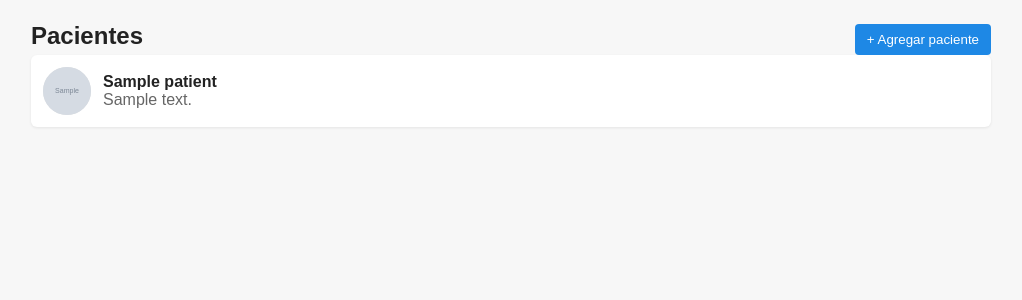
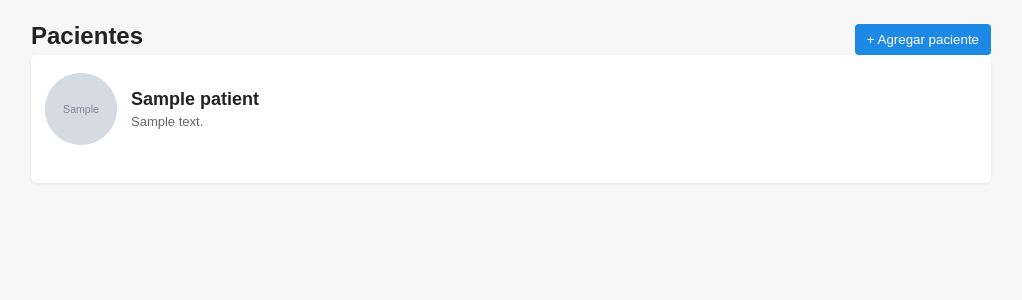
Before and after one commit to A01799782/healthline-mvp, a Flask app: page / in a window 1280 px wide. Shown: the part 42-342 px from the top of the page, without its empty margins (129-1151 px from the left). Run offline with Flask 3, Linux system fonts and the light colour scheme; tables that the repository leaves empty hold one stand-in row (values such as "Sample post"); grey boxes marked "Sample" are stand-in pictures.

Commit message:
mejor UI

```diff
--- a/templates/patient_list.html
+++ b/templates/patient_list.html
@@ -10,20 +10,22 @@
         <div class="card" style="background:#e8f5e9;color:#2e7d32;">{{ msg }}</div>
         {% endif %}
         {% for p in patients %}
-        <a href="{{ url_for('patient_detail', patient_id=p.id) }}" style="text-decoration:none; color:inherit;">
-            <div class="card" style="cursor:pointer; display:flex; gap:12px; align-items:center;">
-                <div style="width:48px; height:48px; border-radius:50%; background:#e0e0e0; overflow:hidden; flex-shrink:0; display:flex; align-items:center; justify-content:center;">
+        <a href="{{ url_for('patient_detail', patient_id=p.id) }}" class="patient-card-link">
+            <div class="card patient-card">
+                <div class="patient-card-body">
+                    <div class="patient-avatar">
                         {% if p.photo_path %}
-                    <img src="{{ url_for('static', filename=p.photo_path) }}" alt="avatar" style="width:100%; height:100%; object-fit:cover;">
+                        <img src="{{ url_for('static', filename=p.photo_path) }}" alt="avatar">
                         {% endif %}
                     </div>
-                <div style="flex:1;">
+                    <div class="patient-info">
                         <div style="display:flex;align-items:center;gap:6px;">
-                        <strong>{{ p.name }}</strong>
+                            <div class="patient-name">{{ p.name }}</div>
                             {% set falls = fall_counts.get(p.id, 0) %}
                             {% if falls == 1 %} 🟡{% elif falls == 2 %} 🔴{% elif falls >=3 %} ⚫{% endif %}
                         </div>
-                    {% if p.notes %}<div class="muted">{{ p.notes }}</div>{% endif %}
+                        {% if p.notes %}<div class="muted patient-notes">{{ p.notes }}</div>{% endif %}
+                    </div>
                 </div>
             </div>
         </a>
@@ -98,4 +100,15 @@
     }
 })();
 </script>
+<style>
+.patient-card-link { text-decoration: none; color: inherit; }
+.patient-card { cursor: pointer; padding: 14px; min-height: 100px; transition: box-shadow 0.15s ease, transform 0.1s ease; }
+.patient-card:hover { box-shadow: 0 2px 8px rgba(0,0,0,0.12); }
+.patient-card-body { display: flex; gap: 14px; align-items: center; padding-top: 4px; padding-bottom: 4px; }
+.patient-avatar { width: 72px; height: 72px; border-radius: 50%; background: #e0e0e0; overflow: hidden; flex-shrink: 0; display: flex; align-items: center; justify-content: center; }
+.patient-avatar img { width: 100%; height: 100%; object-fit: cover; }
+.patient-info { flex: 1; display: flex; flex-direction: column; gap: 4px; }
+.patient-name { font-size: 18px; font-weight: 700; }
+.patient-notes { font-size: 13px; }
+</style>
 {% endblock %}
```
Also changed, not shown: static/uploads/patients/3d96404502eb405482d1c65b4566cb89.jpg (added), static/uploads/patients/484c467af8ea4487ae5554189cd4207b.jpg (added), static/uploads/patients/889a8b0fbec04f8fba789fefab96410b.jpg (added), static/uploads/patients/c51c4808682e49db8766f729fa8bdf9c.jpg (added), static/uploads/patients/d30eeea6de5f4b2ea36cd147a79b6f4f.jpg (added), static/uploads/patients/ec8ea110d8a54791a2e2cd211105cca4.jpg (added). Lines whose indentation alone changed are shown as unchanged.
